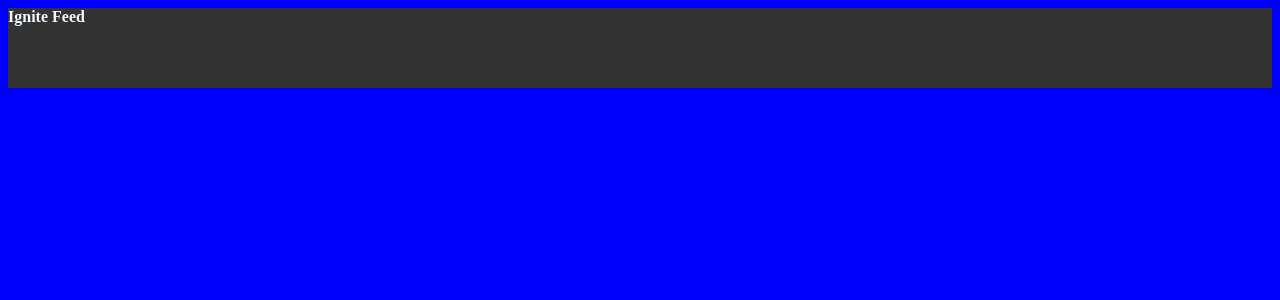
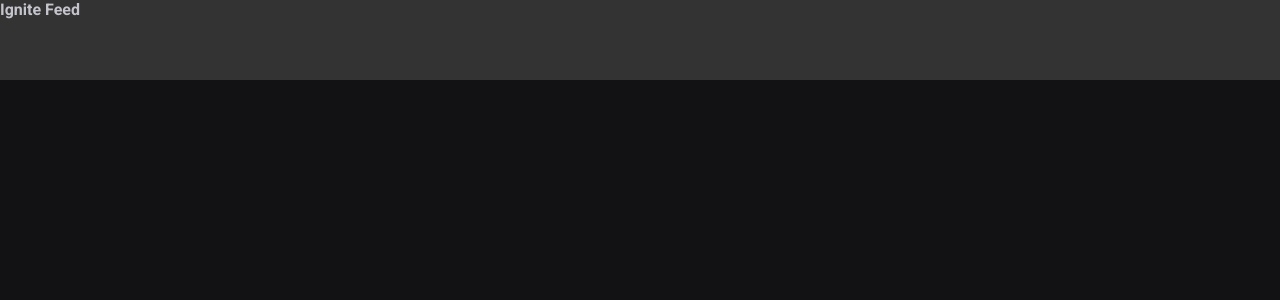
Before and after one commit to arianeborges/study-reactjs, a React (Vite) app in the folder ignite/lessons/01-reactjs/: page / in a window 1280 px wide. Shown: the top 300 px of the page. Built offline with nearby package versions, Linux system fonts and the light colour scheme.

Commit message:
feat: install global styles and font

```diff
--- a/ignite/lessons/01-reactjs/index.html
+++ b/ignite/lessons/01-reactjs/index.html
@@ -2,7 +2,17 @@
 <html lang="en">
   <head>
     <meta charset="UTF-8" />
+
+    <link rel="preconnect" href="https://fonts.googleapis.com" />
+    <link rel="preconnect" href="https://fonts.gstatic.com" crossorigin />
+
     <meta name="viewport" content="width=device-width, initial-scale=1.0" />
+
+    <link
+      href="https://fonts.googleapis.com/css2?family=Roboto:wght@400;700&display=swap"
+      rel="stylesheet"
+    />
+
     <title>ReactJS</title>
   </head>
   <body>
--- a/ignite/lessons/01-reactjs/src/App.jsx
+++ b/ignite/lessons/01-reactjs/src/App.jsx
@@ -1,5 +1,5 @@
 import {Header} from "./components/Header";
-import "./styles.css";
+import "./global.css";
 
 function App() {
   return <Header />;
--- /dev/null
+++ b/ignite/lessons/01-reactjs/src/global.css
@@ -0,0 +1,33 @@
+:root {
+  --white: #ffffff;
+  --gray-100: #e1e1e6;
+  --gray-300: #c4c4cc;
+  --gray-400: #8d8d99;
+  --gray-600: #323238;
+  --gray-700: #29292e;
+  --gray-800: #202024;
+  --gray-900: #121214;
+
+  --green-500: #00875f;
+}
+
+* {
+  margin: 0;
+  padding: 0;
+  box-sizing: border-box;
+}
+
+body {
+  background: var(--gray-900);
+  color: var(--gray-300);
+  -webkit-font-smoothing: antialiased;
+}
+
+body,
+input,
+textarea,
+button {
+  font-family: "Roboto", sans-serif;
+  font-weight: 400;
+  font-size: 1rem;
+}
--- a/ignite/lessons/01-reactjs/src/styles.css
+++ /dev/null
@@ -1,4 +0,0 @@
-body {
-  background: blue;
-  color: aliceblue;
-}
```
